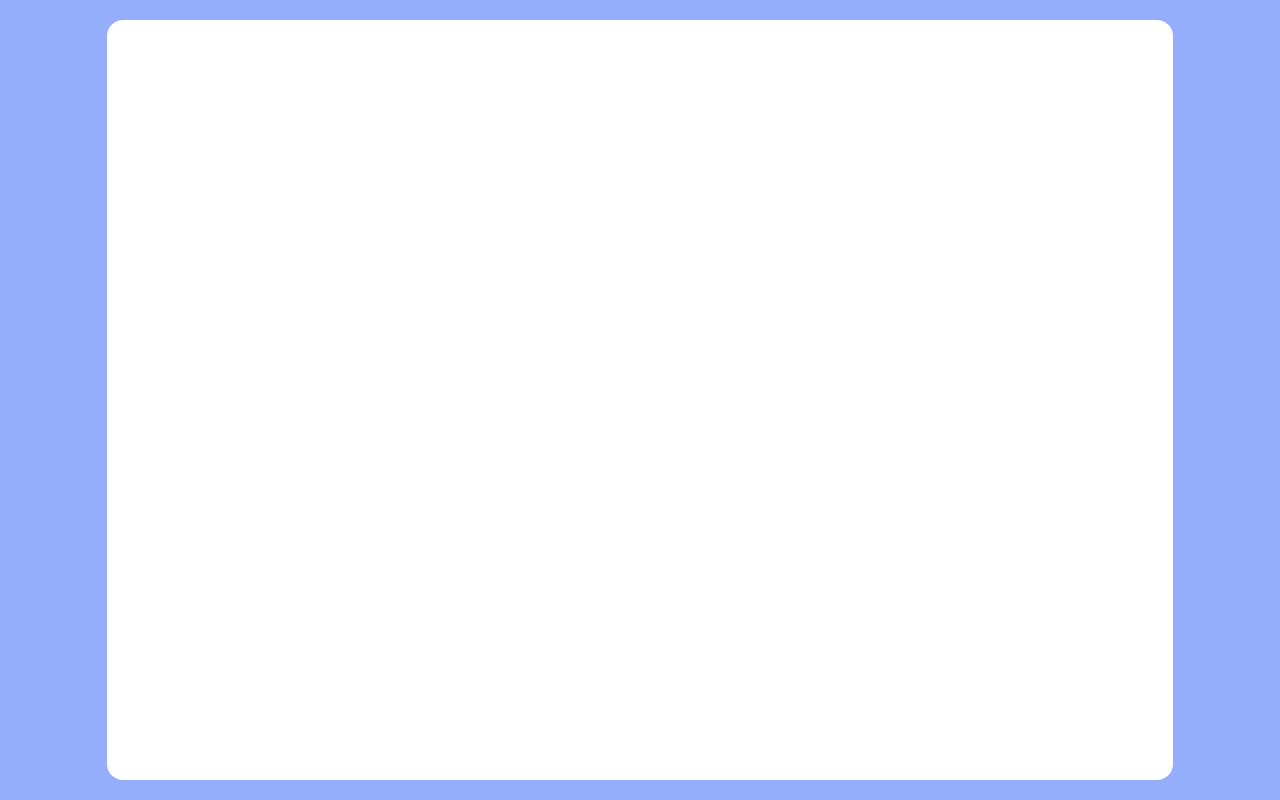
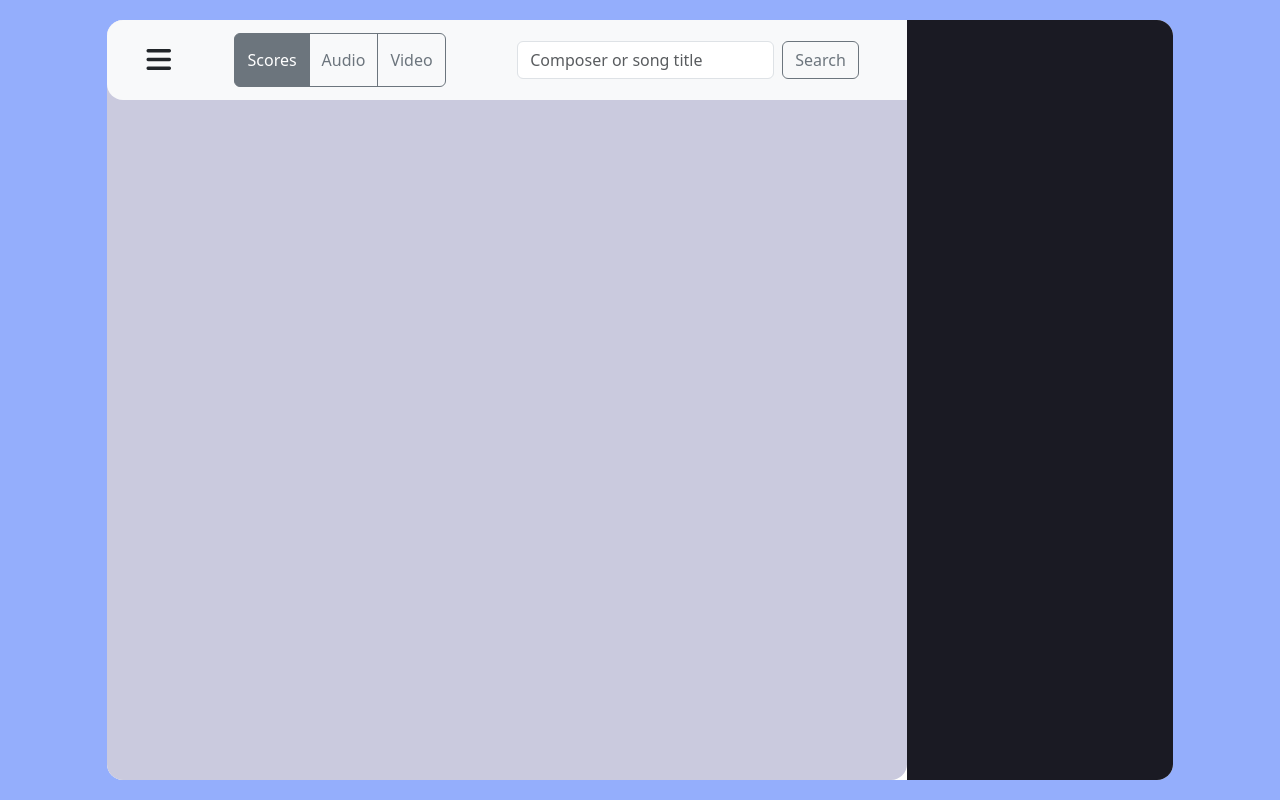
Before and after one commit to adelaykay/chcchoirlibrary, a website built with webpack: page dist/index.html in a window 1280 px wide. Built offline with nearby package versions, Linux system fonts and the light colour scheme.

Commit message:
Nav, dashboard...

```diff
--- a/src/index.js
+++ b/src/index.js
@@ -1,2 +1,4 @@
 import _ from 'lodash'
+import './bootstrap.min.css'
+import './bootstrap.bundle.min.js'
 import './style.css'
--- a/src/style.css
+++ b/src/style.css
@@ -6,3 +6,12 @@ body {
   height: 95vh;
   max-height: 95vh;
 }
+#main-app, search {
+  background-color: #cacade;
+}
+#current-selection {
+  background-color: #1a1a23;
+}
+#dashboard {
+  min-height: 10vh;
+}
```
Also changed, not shown: dist/index.html, src/bootstrap.bundle.min.js (added), src/bootstrap.min.css (added).
